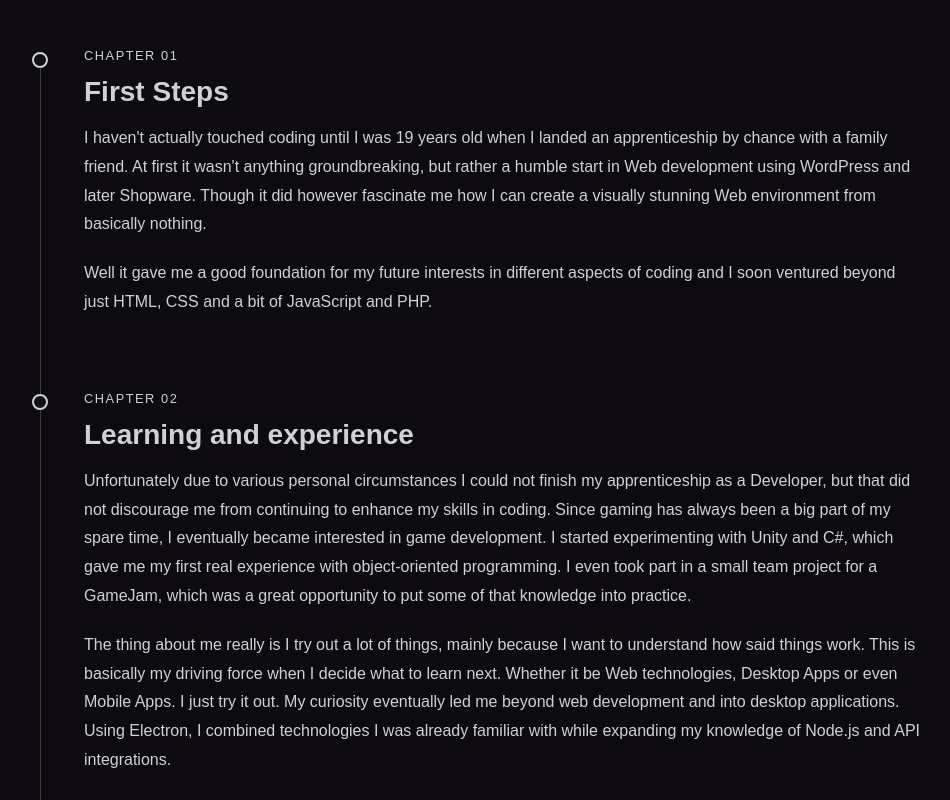
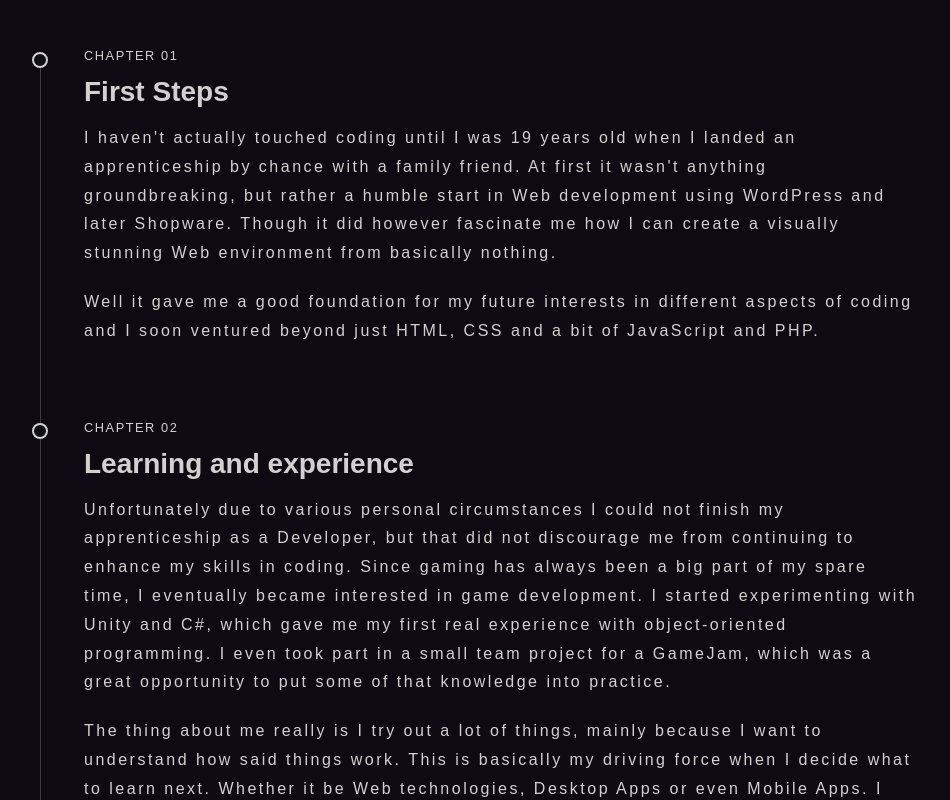
Before and after one commit to Coxton/HoxfolioReact, a Next.js app: page /about in a window 1280 px wide. Shown: the part 1300-2100 px from the top of the page, without its empty margins (202-1152 px from the left). Built offline with nearby package versions, Linux system fonts and the light colour scheme; a web font is replaced by a local one.

Commit message:
Fixed missing paragraph css

```diff
--- a/src/app/about/About.module.scss
+++ b/src/app/about/About.module.scss
@@ -17,6 +17,11 @@
 }
 
 .lineText{
+    letter-spacing: 2.5px;
+    line-height: 1.5;
+}
+
+.chapterContent{
     letter-spacing: 2.5px;
     line-height: 1.5;
 }
```
